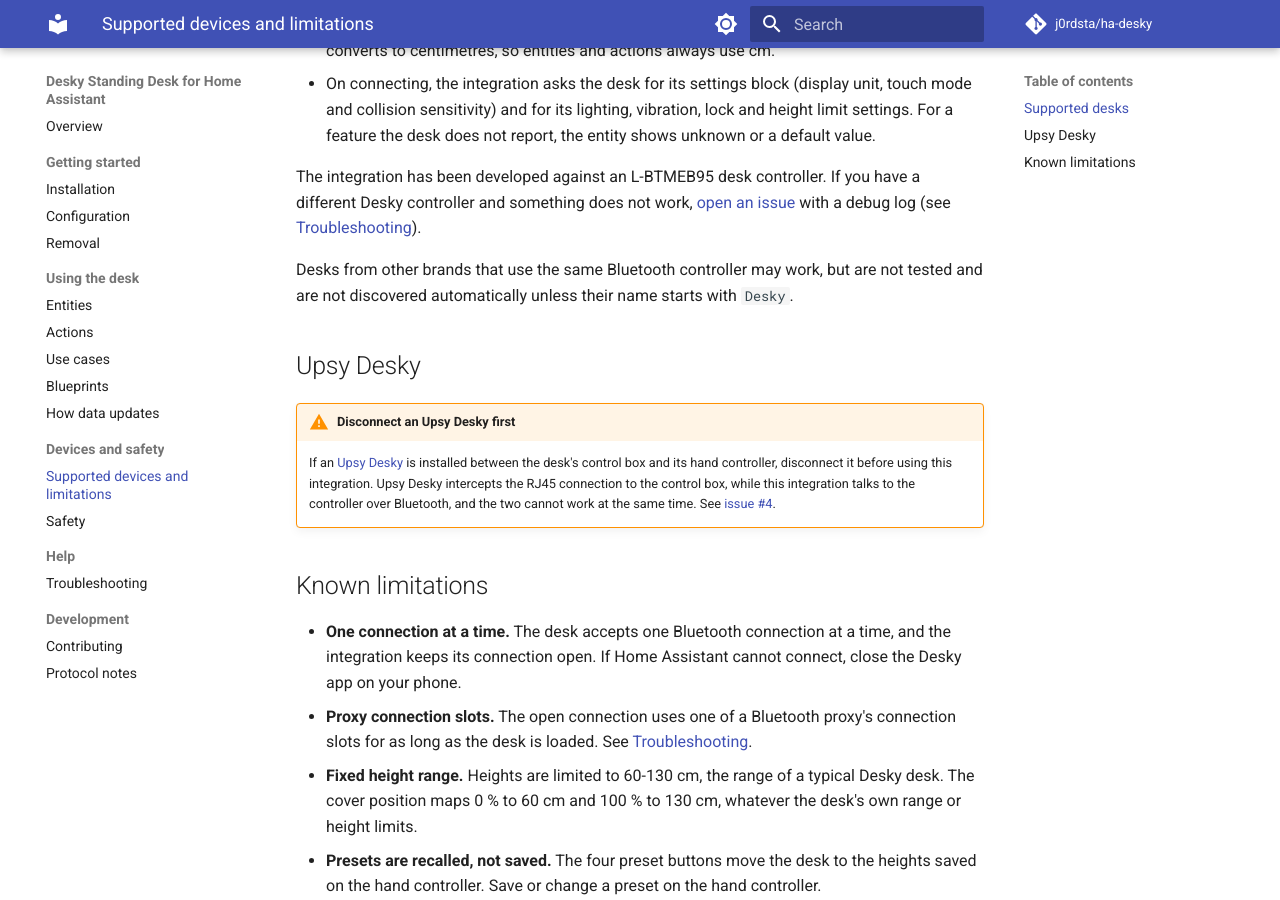
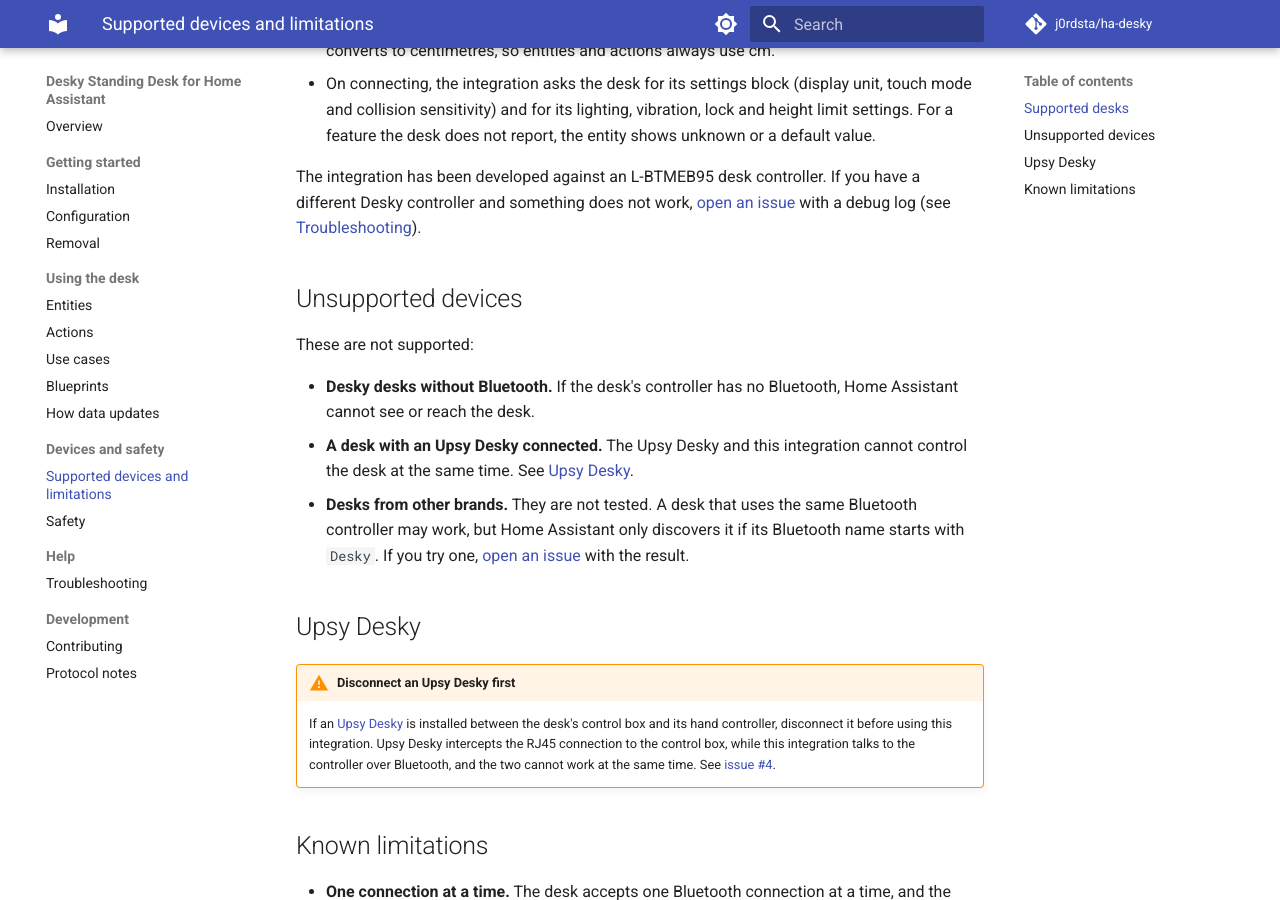
Before and after one commit to j0rdsta/ha-desky, an MkDocs documentation site: the page built from docs/supported-devices.md, in a window 1280 px wide and 900 px high, scrolled down 412 px. Built offline with MkDocs 1.6.1 and Material for MkDocs 9.7.7, drawn with Linux system fonts in a browser that asks for light colours; comment, search, counter and statistics services are not loaded.

Commit message:
docs: list the devices the integration does not support
Co-Authored-By: Claude Opus 5.5 <noreply@anthropic.com>

```diff
--- a/docs/supported-devices.md
+++ b/docs/supported-devices.md
@@ -20,8 +20,17 @@ The integration has been developed against an L-BTMEB95 desk controller. If you
 Desky controller and something does not work, [open an issue](https://github.com/j0rdsta/ha-desky/issues)
 with a debug log (see [Troubleshooting](troubleshooting.md#debug-logging)).
 
-Desks from other brands that use the same Bluetooth controller may work, but are not tested and
-are not discovered automatically unless their name starts with `Desky`.
+## Unsupported devices
+
+These are not supported:
+
+- **Desky desks without Bluetooth.** If the desk's controller has no Bluetooth, Home Assistant
+  cannot see or reach the desk.
+- **A desk with an Upsy Desky connected.** The Upsy Desky and this integration cannot control the
+  desk at the same time. See [Upsy Desky](#upsy-desky).
+- **Desks from other brands.** They are not tested. A desk that uses the same Bluetooth controller
+  may work, but Home Assistant only discovers it if its Bluetooth name starts with `Desky`. If you
+  try one, [open an issue](https://github.com/j0rdsta/ha-desky/issues) with the result.
 
 ## Upsy Desky
 
```
